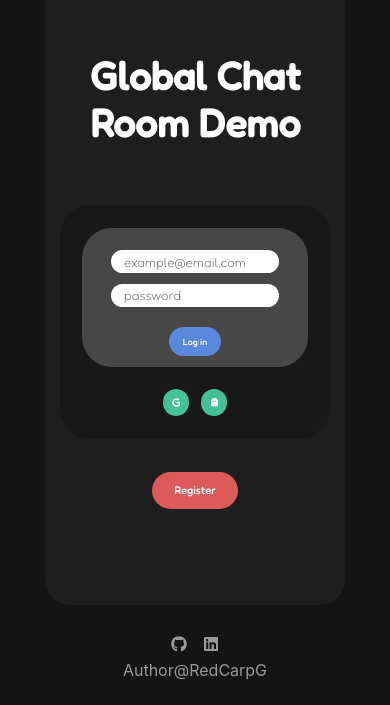
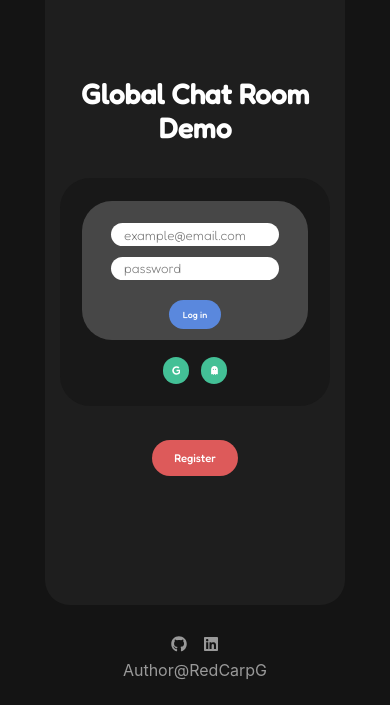
Before and after one commit to RedCarpG/Website-Chat_Demo, a Next.js app: page / in a window 390 px wide. Shown: the part 139-844 px from the top of the page. Built offline with nearby package versions, Linux system fonts and the light colour scheme; no server answers; what bad-words would draw is missing.

Commit message:
fix: responsive layout

```diff
--- a/styles/Auth.module.scss
+++ b/styles/Auth.module.scss
@@ -5,18 +5,33 @@
   flex-direction: column;
   justify-content: center;
   align-items: center;
-  gap: 3em;
+  gap: 2em;
+  min-width: 90%;
+
   h1 {
     max-width: 90%;
     font-size: 3.5em;
     text-align: center;
+    margin-bottom: 0;
   }
 
   .sign_in {
     background-color: rgb(24, 24, 24);
-    width: 70%;
+    min-width: 50%;
     padding: 2em;
     border-radius: 30px;
+
+    display: flex;
+    flex-direction: column;
+    justify-content: center;
+    align-items: center;
+    color: white;
+    gap: 1.5em;
+
+    p {
+      margin: 0;
+    }
+
     .sign_in_email_psw {
       background-color: rgb(71, 71, 71);
       width: 100%;
@@ -39,12 +54,6 @@
       align-items: center;
       gap: 1em;
     }
-    display: flex;
-    flex-direction: column;
-    justify-content: center;
-    align-items: center;
-    color: white;
-    gap: 2em;
     button {
       font-size: 0.8em;
     }
@@ -81,6 +90,25 @@ button.sign_out {
   background-color: $red;
 }
 
+@media screen and (max-width: 1100px) {
+  .auth h1 {
+    font-size: 3em;
+  }
+}
+
+@media screen and (max-width: 950px) {
+  .auth h1 {
+    font-size: 2.5em;
+  }
+}
+
+@media screen and (max-width: 600px) and (min-height: 800px) {
+  .auth {
+    font-size: 0.8rem;
+    gap: 3em;
+  }
+}
+
 @media screen and (max-width: 600px) {
   .auth {
     font-size: 0.7rem;
@@ -92,3 +120,21 @@ button.sign_out {
     }
   }
 }
+
+@media screen and (max-height: 800px) {
+  .auth {
+    font-size: 0.8rem;
+    gap: 2.5em;
+  }
+}
+
+@media screen and (max-height: 600px) {
+  .auth {
+    font-size: 0.7rem;
+    gap: 1.5em;
+    .sign_in {
+      padding-bottom: 1em;
+      padding-top: 1em;
+    }
+  }
+}
--- a/styles/ChatRoom.module.scss
+++ b/styles/ChatRoom.module.scss
@@ -273,3 +273,9 @@ button.update {
     bottom: 6%;
   }
 }
+
+@media screen and (max-height: 600px) {
+  .title {
+    font-size: 1em;
+  }
+}
--- a/styles/Home.module.scss
+++ b/styles/Home.module.scss
@@ -12,6 +12,7 @@
   background-color: rgb(30, 30, 30);
   border-radius: 25px;
   color: white;
+  margin-bottom: 5vh;
 }
 
 .avatar {
@@ -55,3 +56,12 @@
     margin-bottom: 2em;
   }
 }
+
+@media screen and (max-height: 600px) {
+  .chat_demo {
+    margin-bottom: 10vh;
+  }
+  .footer {
+    font-size: 0.8rem;
+  }
+}
```
